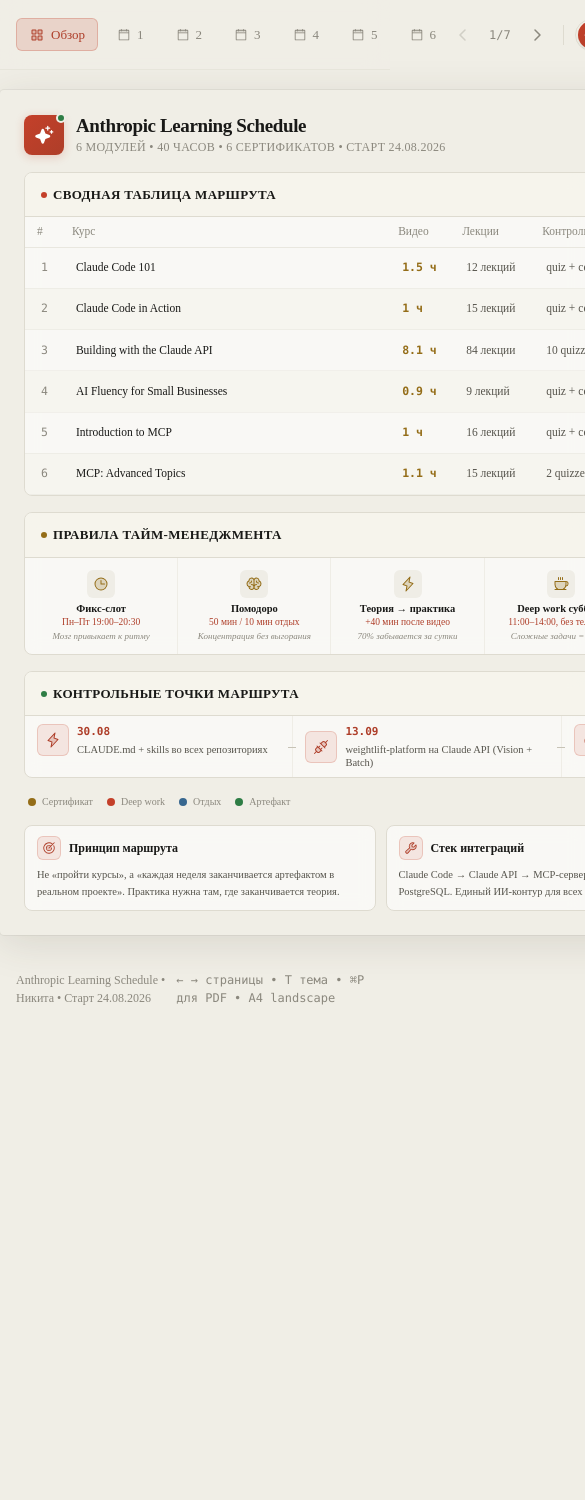
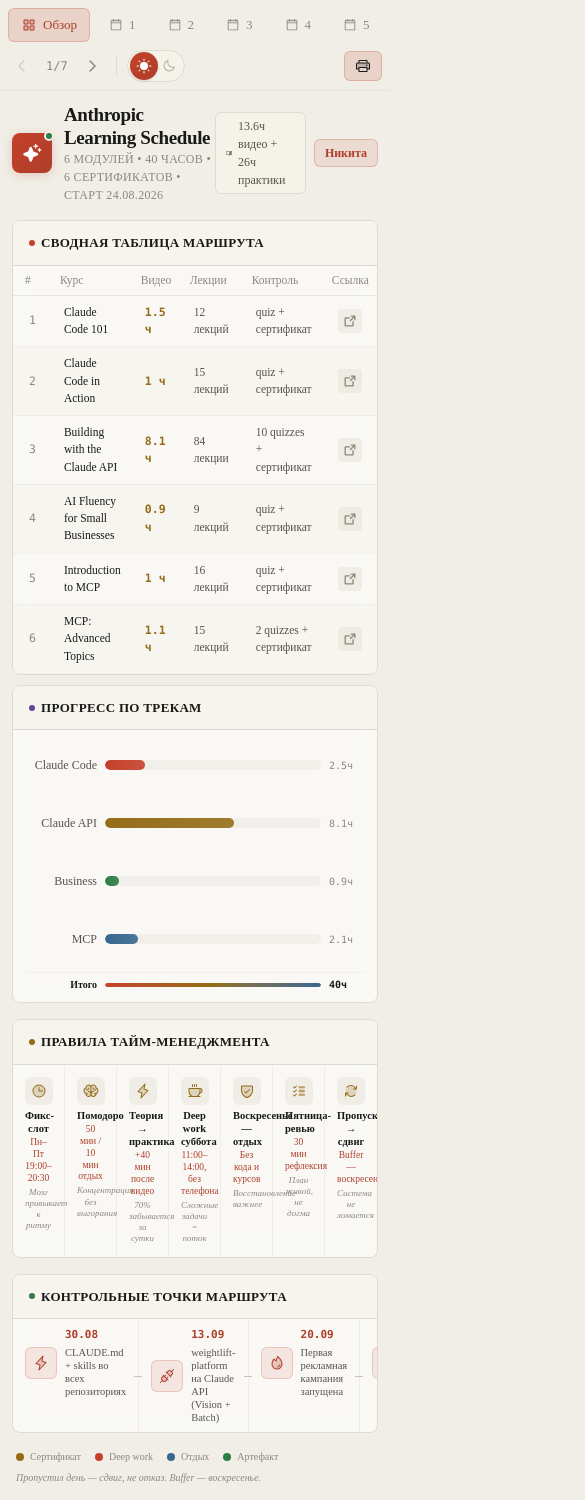
Before and after one commit to thermojam/learning-schedule, a React (Vite) app: page / in a window 390 px wide. Shown: the top 1500 px of the page, 585 px wide, since content can reach past the window. Before the commit the page ends 1023 px from the top, so only its background shows below. Built offline with nearby package versions, Linux system fonts and the light colour scheme; the HTML template or start-up script is replaced by a standard one.

Commit message:
style (components): reworking styles for mobile resolutions

```diff
--- a/src/App.tsx
+++ b/src/App.tsx
@@ -41,7 +41,7 @@
 
 function Legend() {
     return (
-        <div className="flex items-center gap-3.5">
+        <div className="flex flex-wrap items-center gap-x-3.5 gap-y-1">
             {legendItems.map(it => (
                 <span key={it.label} className="flex items-center gap-1.5 text-[10px] text-cream-muted">
           <span className={`w-2 h-2 rounded-full ${it.color}`}/>
@@ -71,19 +71,19 @@
         <div className="h-full flex flex-col">
             <PageHeader/>
             <div className="flex-1 flex flex-col gap-4">
-                <div className="grid grid-cols-[1fr_235px] gap-2.5">
+                <div className="grid grid-cols-1 md:grid-cols-[1fr_235px] gap-2.5">
                     <CourseTable/>
                     <ProgressTracker/>
                 </div>
                 <TimeRules/>
                 <MilestonesBar/>
-                <div className="flex items-center justify-between px-1">
+                <div className="flex flex-col gap-1.5 md:flex-row md:items-center md:justify-between px-1">
                     <Legend/>
                     <span className="text-[10px] text-cream-muted italic">
             Пропустил день — сдвиг, не отказ. Buffer — воскресенье.
           </span>
                 </div>
-                <div className="flex-1 grid grid-cols-3 gap-2.5">
+                <div className="flex-1 grid grid-cols-1 sm:grid-cols-2 md:grid-cols-3 gap-2.5">
                     {summaryCards.map(card => (
                         <SummaryCard key={card.title} {...card} />
                     ))}
@@ -138,20 +138,24 @@
         <div className="min-h-screen bg-anthracite">
             {/* Navigation — screen only */}
             <div className="no-print sticky top-0 z-50 bg-anthracite/95 backdrop-blur-md border-b border-border/50">
-                <div className="max-w-[297mm] mx-auto px-4 py-2 flex items-center justify-between">
-                    <div className="flex items-center gap-1.5">
-                        <button onClick={() => goTo(0)} className={navButton(currentPage === 0)}>
+                <div
+                    className="max-w-[297mm] mx-auto px-2 py-2 flex flex-col gap-2 md:flex-row md:items-center md:justify-between md:px-4">
+                    <div
+                        className="flex items-center gap-1.5 overflow-x-auto scrollbar-none [-ms-overflow-style:none] [scrollbar-width:none] [&::-webkit-scrollbar]:hidden">
+                        <button onClick={() => goTo(0)} className={navButton(currentPage === 0) + ' shrink-0'}>
                             <SquaresFour className="w-4 h-4" weight="duotone"/>
                             Обзор
                         </button>
                         {weeks.map((w, i) => (
-                            <button key={i} onClick={() => goTo(i + 1)} className={navButton(currentPage === i + 1)}>
+                            <button key={i} onClick={() => goTo(i + 1)}
+                                    className={navButton(currentPage === i + 1) + ' shrink-0'}>
                                 <CalendarBlank className="w-3.5 h-3.5" weight="duotone"/>
                                 <span className="hidden xl:inline">Нед.</span> {w.weekNumber}
                             </button>
                         ))}
                     </div>
-                    <div className="flex items-center gap-2">
+                    <div className="flex items-center justify-between gap-2 md:justify-end">
+                        <div className="flex items-center gap-1.5 md:gap-2">
                             <button
                                 onClick={() => goTo(currentPage - 1)}
                                 disabled={currentPage === 0}
@@ -171,13 +175,14 @@
                             </button>
                             <div className="w-px h-5 bg-border mx-1"/>
                             <ThemeToggle theme={theme} onToggle={toggleTheme}/>
-                        <div className="w-px h-5 bg-border mx-1"/>
+                        </div>
+                        <div className="w-px h-5 bg-border hidden md:block"/>
                         <button
                             onClick={() => window.print()}
-                            className="flex items-center gap-1.5 px-3 py-1.5 rounded-md text-[13px] font-medium text-cream bg-clay/15 hover:bg-clay/25 border border-clay/25 transition-all"
+                            className="flex items-center gap-1.5 px-2.5 md:px-3 py-1.5 rounded-md text-[13px] font-medium text-cream bg-clay/15 hover:bg-clay/25 border border-clay/25 transition-all shrink-0"
                         >
                             <Printer className="w-4 h-4" weight="duotone"/>
-                            Печать / PDF
+                            <span className="hidden sm:inline">Печать / PDF</span>
                         </button>
                     </div>
                 </div>
@@ -185,7 +190,7 @@
 
             {/* Screen view — active page only */}
             <div className="no-print">
-                <div className="print-page bg-anthracite p-6">
+                <div className="print-page bg-anthracite p-3 sm:p-4 md:p-6">
                     {currentPage === 0 ? (
                         <OverviewPage/>
                     ) : (
@@ -220,9 +225,9 @@
 
             {/* Footer — screen only */}
             <div
-                className="no-print max-w-[297mm] mx-auto px-4 py-4 flex items-center justify-between text-[12px] text-cream-muted">
+                className="no-print max-w-[297mm] mx-auto px-4 py-4 flex flex-col gap-1 text-center md:flex-row md:items-center md:justify-between md:text-left text-[12px] text-cream-muted">
                 <span>Anthropic Learning Schedule • Никита • Старт 24.08.2026</span>
-                <span className="font-mono">← → страницы • T тема • ⌘P для PDF • A4 landscape</span>
+                <span className="font-mono hidden md:inline">← → страницы • T тема • ⌘P для PDF • A4 landscape</span>
             </div>
         </div>
     );
--- a/src/index.css
+++ b/src/index.css
@@ -187,3 +187,15 @@
         overflow: hidden;
     }
 }
+
+/* Mobile/tablet: the A4 sheet metaphor doesn't apply — fill the viewport */
+@media screen and (max-width: 768px) {
+    .print-page {
+        width: 100%;
+        min-height: 0;
+        margin: 0;
+        border-radius: 0;
+        box-shadow: none;
+        overflow: visible;
+    }
+}
```
Lines whose indentation alone changed are shown as unchanged.
